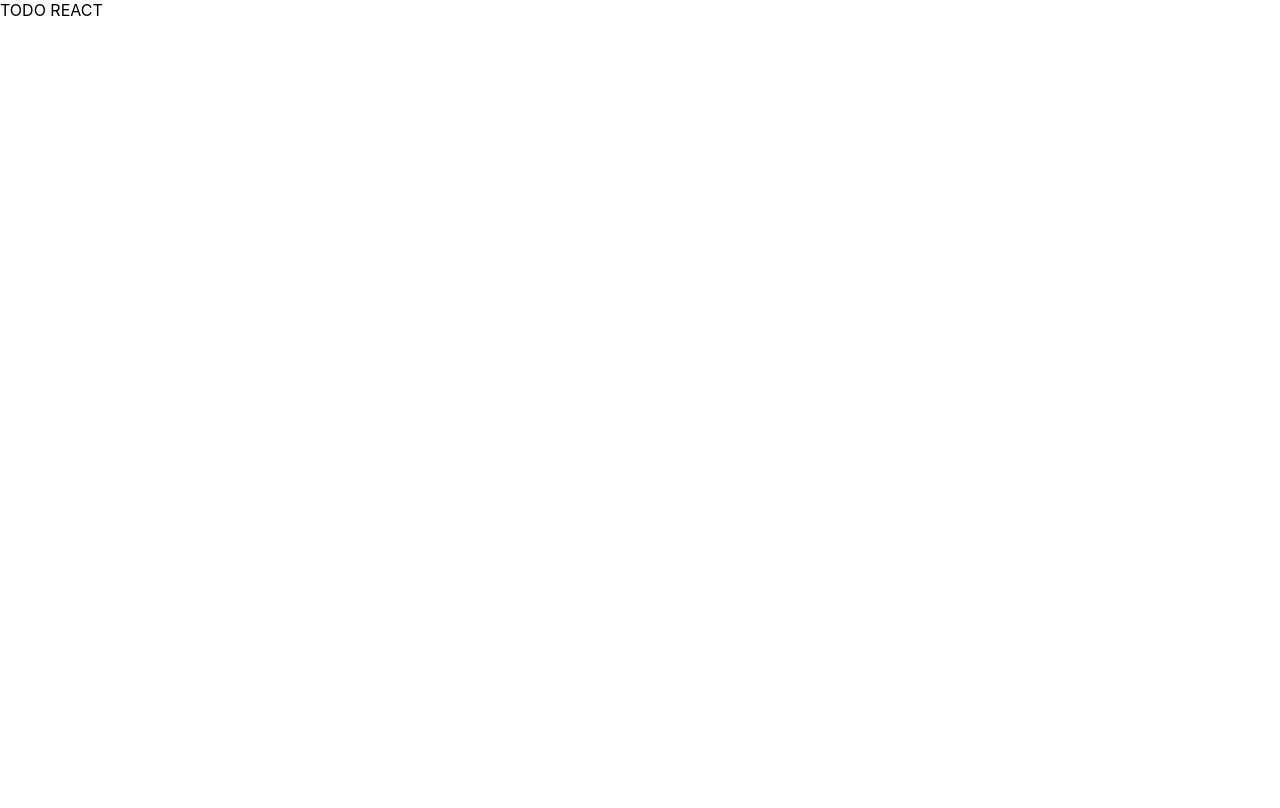
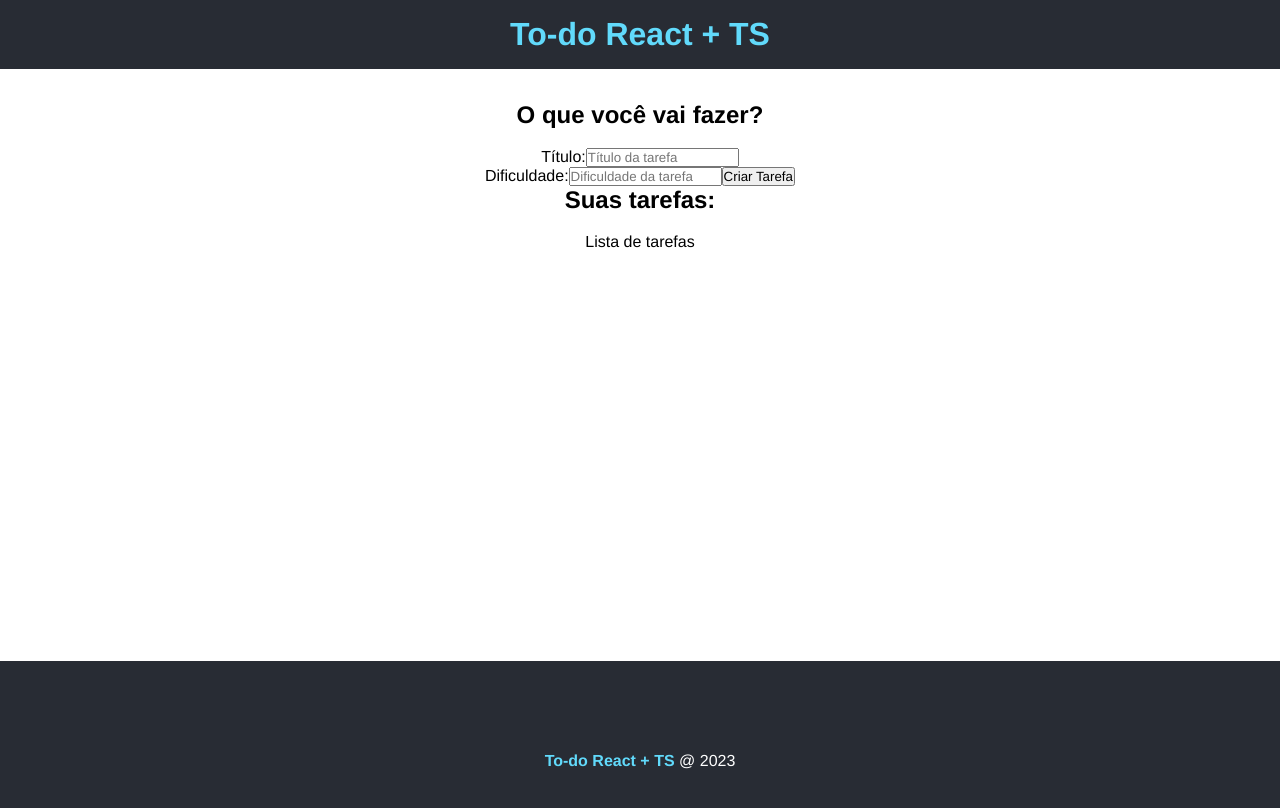
Before and after one commit to lafadovale/todo-react, a React (Create React App) app: page / in a window 1280 px wide. Shown: the top 808 px of the page. Built offline with nearby package versions, Linux system fonts and the light colour scheme.

Commit message:
Header, Footer, Form and initial styles created

```diff
--- a/public/index.html
+++ b/public/index.html
@@ -24,6 +24,10 @@
       work correctly both with client-side routing and a non-root public URL.
       Learn how to configure a non-root public URL by running `npm run build`.
     -->
+    <link
+      rel="stylesheet"
+      href="https://cdn.jsdelivr.net/npm/bootstrap-icons@1.10.3/font/bootstrap-icons.css"
+    />
     <title>To-do React + TS</title>
   </head>
   <body>
--- /dev/null
+++ b/src/App.module.css
@@ -0,0 +1,9 @@
+.main {
+  min-height: 66vh;
+  text-align: center;
+  padding: 2em;
+}
+
+.main h2 {
+  margin-bottom: 0.8em;
+}
--- a/src/App.tsx
+++ b/src/App.tsx
@@ -1,5 +1,29 @@
+// CSS
+import styles from "./App.module.css";
+
+// components
+import Header from "./components/Header";
+import Footer from "./components/Footer";
+import TaskForm from "./components/TaskForm";
+import TaskList from "./components/TaskList";
+
 function App() {
-  return <div>TODO REACT</div>;
+  return (
+    <div>
+      <Header />
+      <main className={styles.main}>
+        <div>
+          <h2>O que você vai fazer?</h2>
+          <TaskForm btnText="Criar Tarefa" />
+        </div>
+        <div>
+          <h2>Suas tarefas:</h2>
+          <TaskList />
+        </div>
+      </main>
+      <Footer />
+    </div>
+  );
 }
 
 export default App;
--- /dev/null
+++ b/src/Global.d.ts
@@ -0,0 +1 @@
+declare module "*.module.css";
--- /dev/null
+++ b/src/components/Footer.module.css
@@ -0,0 +1,13 @@
+.footer {
+  height: 200px;
+  display: flex;
+  align-items: center;
+  justify-content: center;
+  background-color: #282c34;
+  color: #fff;
+}
+
+.footer span {
+  font-weight: bold;
+  color: #61dafb;
+}
--- /dev/null
+++ b/src/components/Footer.tsx
@@ -0,0 +1,13 @@
+import styles from "./Footer.module.css";
+
+const Footer = () => {
+  return (
+    <footer className={styles.footer}>
+      <p>
+        <span>To-do React + TS</span> @ 2023
+      </p>
+    </footer>
+  );
+};
+
+export default Footer;
--- /dev/null
+++ b/src/components/Header.module.css
@@ -0,0 +1,6 @@
+.header {
+  background-color: #282c34;
+  color: #61dafb;
+  text-align: center;
+  padding: 1em;
+}
--- /dev/null
+++ b/src/components/Header.tsx
@@ -0,0 +1,11 @@
+import styles from "./Header.module.css";
+
+const Header = () => {
+  return (
+    <header className={styles.header}>
+      <h1>To-do React + TS</h1>
+    </header>
+  );
+};
+
+export default Header;
--- /dev/null
+++ b/src/components/TaskForm.tsx
@@ -0,0 +1,27 @@
+import React from "react";
+
+interface Props {
+  btnText: string;
+}
+
+const TaskForm = ({ btnText }: Props) => {
+  return (
+    <form>
+      <div>
+        <label htmlFor="title">Título:</label>
+        <input type="text" name="title" placeholder="Título da tarefa" />
+      </div>
+      <div>
+        <label htmlFor="difficulty">Dificuldade:</label>
+        <input
+          type="text"
+          name="difficulty"
+          placeholder="Dificuldade da tarefa"
+        />
+        <input type="submit" value={btnText} />
+      </div>
+    </form>
+  );
+};
+
+export default TaskForm;
--- /dev/null
+++ b/src/components/TaskList.tsx
@@ -0,0 +1,13 @@
+import React from "react";
+
+type Props = {};
+
+const TaskList = (props: Props) => {
+  return (
+    <div>
+      <p>Lista de tarefas</p>
+    </div>
+  );
+};
+
+export default TaskList;
--- a/src/index.css
+++ b/src/index.css
@@ -1,13 +1,9 @@
-body {
+* {
+  padding: 0;
   margin: 0;
-  font-family: -apple-system, BlinkMacSystemFont, 'Segoe UI', 'Roboto', 'Oxygen',
-    'Ubuntu', 'Cantarell', 'Fira Sans', 'Droid Sans', 'Helvetica Neue',
-    sans-serif;
-  -webkit-font-smoothing: antialiased;
-  -moz-osx-font-smoothing: grayscale;
+  font-family: Helvetica;
 }
 
-code {
-  font-family: source-code-pro, Menlo, Monaco, Consolas, 'Courier New',
-    monospace;
+.hide {
+  display: none !important;
 }
```
